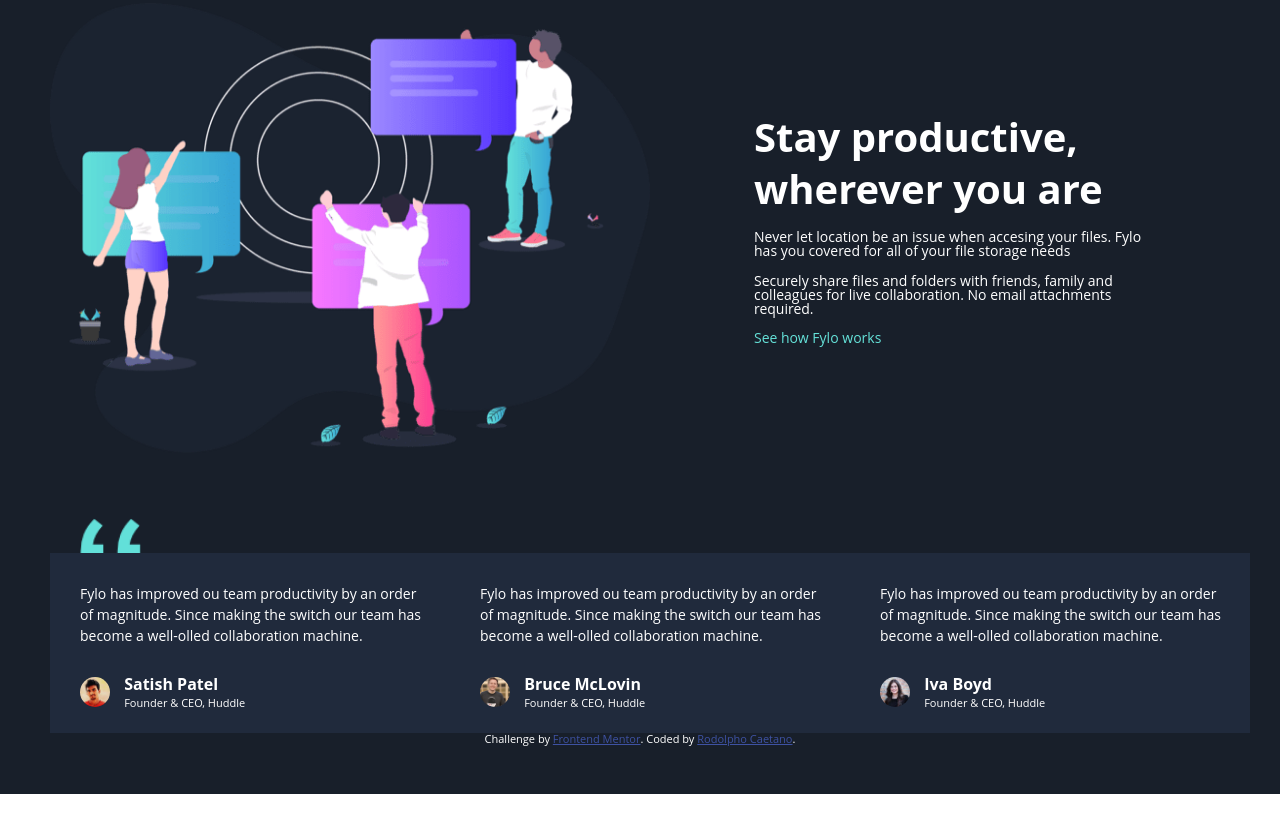
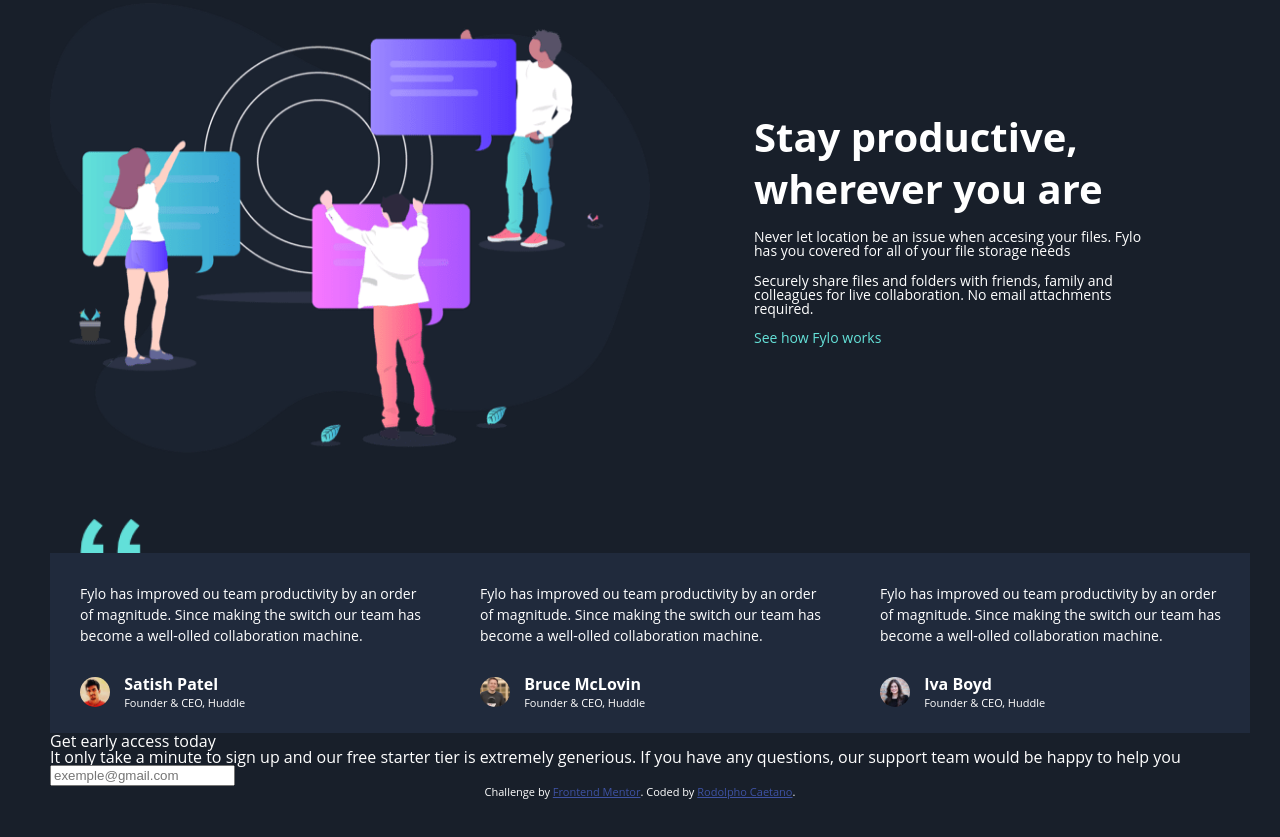
Before and after one commit to Rod94/Fylo-Dark, a plain HTML site: page index.html in a window 1280 px wide. Shown: the part 1401-2238 px from the top of the page. Before the commit the page ends 2195 px from the top, so only its background shows below. Drawn offline with Linux system fonts and the light colour scheme.

Commit message:
add section-card css and html

```diff
--- /dev/null
+++ b/css/section-card.css
@@ -0,0 +1,4 @@
+.section-card {
+  color: var(--color-neutral);
+  font-family: "Open Sans", sans-serif;
+}
--- a/index.html
+++ b/index.html
@@ -15,6 +15,7 @@
   <link rel="stylesheet" href="css/section-icons.css">
   <link rel="stylesheet" href="css/section-prod.css">
   <link rel="stylesheet" href="css/section-talking.css">
+  <link rel="stylesheet" href="css/section-card.css">
   <link rel="stylesheet" href="css/footer.css">
 </head>
 <body>
@@ -119,6 +120,13 @@
         </div>
       </div>
     </section>
+    <section class="section-card">
+      <div class="big-card">
+        <h1>Get early access today</h1>
+        <p>It only take a minute to sign up and our free starter tier is extremely generious. If you have any questions, our support team would be happy to help you</p>
+        <input type="email" placeholder="exemple@gmail.com">
+      </div>
+    </section>
     <footer>
       <p class="attribution">
         Challenge by <a href="https://www.frontendmentor.io?ref=challenge" target="_blank">Frontend Mentor</a>.
```
